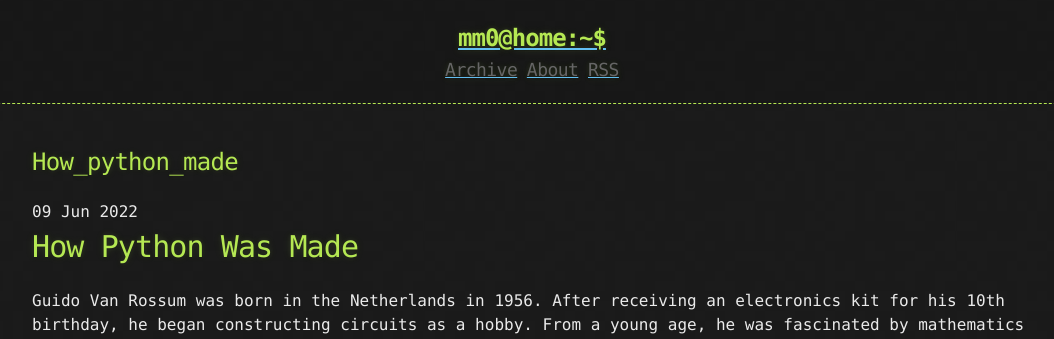
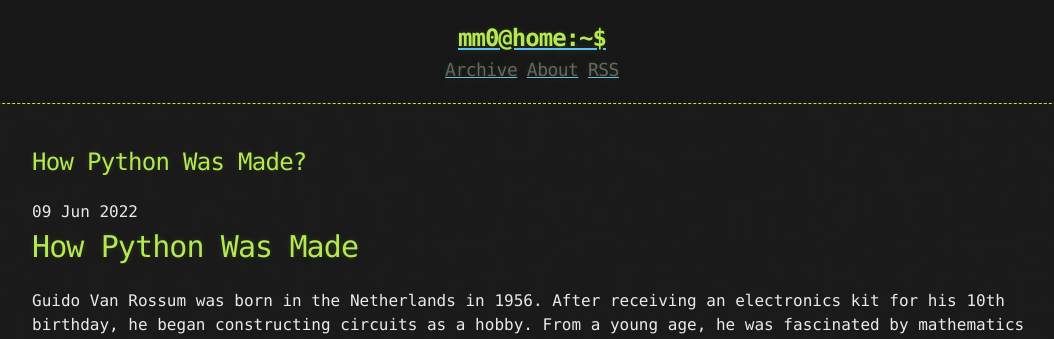
Before and after one commit to Mmo-kali/mmo-kali.github.io, a Jekyll site: the page built from _posts/2022-06-09-how_python_made.md, in a window 1280 px wide. Shown: the top 339 px of the page, without its empty margins (108-1162 px from the left). Built offline with Jekyll 4.4.1, drawn with Linux system fonts in a browser that asks for light colours.

Commit message:
Update 2022-06-09-how_python_made.md

```diff
--- a/_posts/2022-06-09-how_python_made.md
+++ b/_posts/2022-06-09-how_python_made.md
@@ -1,3 +1,8 @@
+---
+title: How Python Was Made?
+published: true
+---
+
 # How Python Was Made
 
 Guido Van Rossum was born in the Netherlands in 1956. After receiving an electronics kit for his 10th birthday, he began constructing circuits as a hobby. From a young age, he was fascinated by mathematics and technology. He would later attend the University of Amsterdam, earning a Master’s in Mathematics and Computer Science.
```
